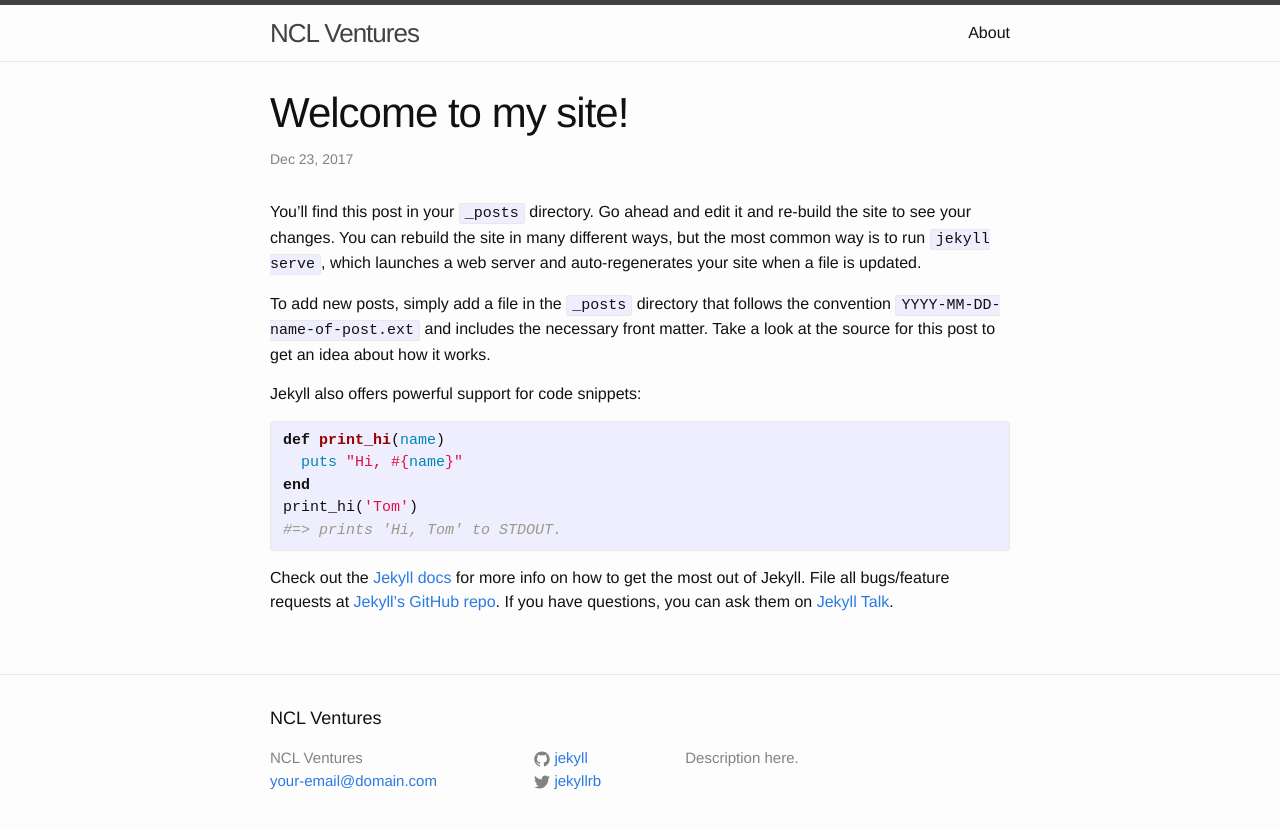
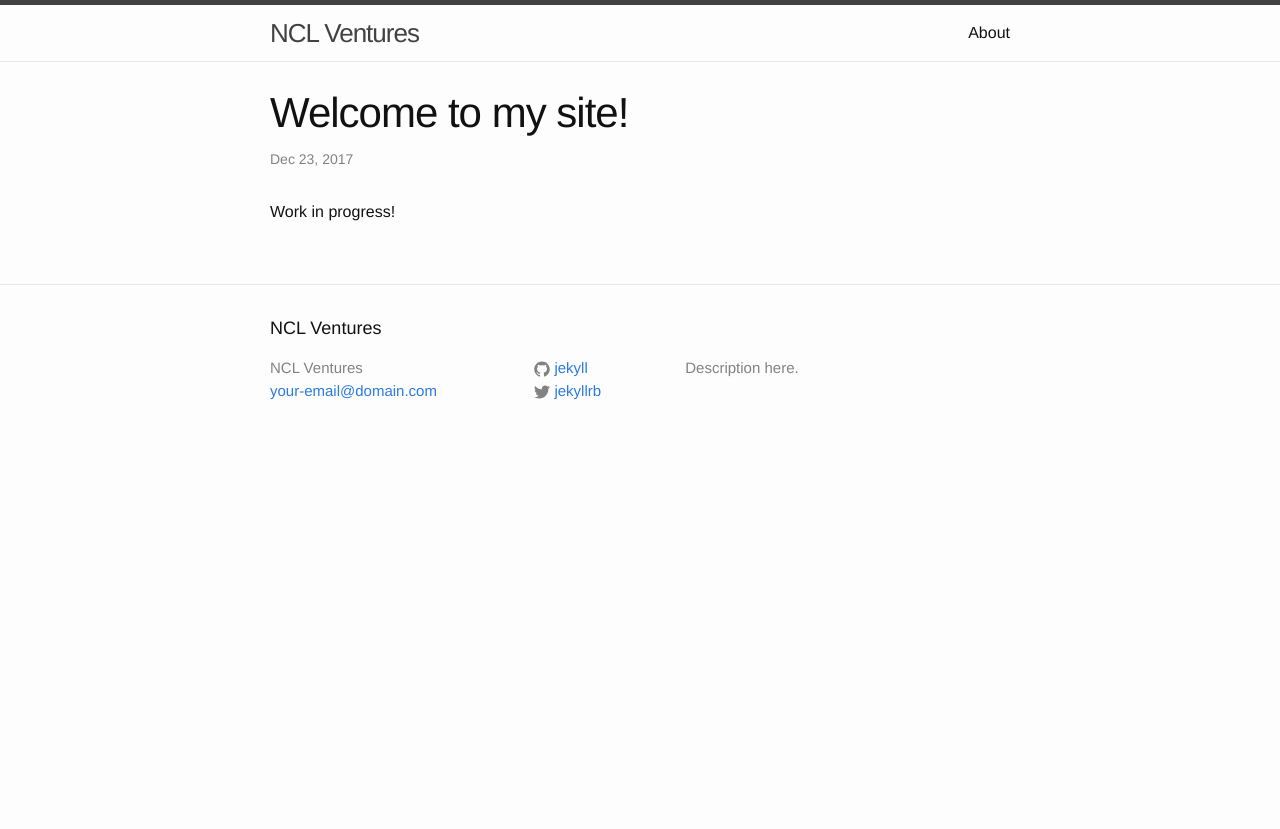
Before and after one commit to nigellam/nigellam.github.io, a Jekyll site: the page built from _posts/2017-06-25-welcome-to-jekyll.markdown, in a window 1280 px wide. Shown: the top 829 px of the page. Built offline with Jekyll 4.4.1, drawn with Linux system fonts in a browser that asks for light colours.

Commit message:
Update 2017-06-25-welcome-to-jekyll.markdown

```diff
--- a/_posts/2017-06-25-welcome-to-jekyll.markdown
+++ b/_posts/2017-06-25-welcome-to-jekyll.markdown
@@ -4,21 +4,7 @@ title:  "Welcome to my site!"
 date:   2017-12-23 02:08:20 +0000
 categories: jekyll update
 ---
-You’ll find this post in your `_posts` directory. Go ahead and edit it and re-build the site to see your changes. You can rebuild the site in many different ways, but the most common way is to run `jekyll serve`, which launches a web server and auto-regenerates your site when a file is updated.
-
-To add new posts, simply add a file in the `_posts` directory that follows the convention `YYYY-MM-DD-name-of-post.ext` and includes the necessary front matter. Take a look at the source for this post to get an idea about how it works.
-
-Jekyll also offers powerful support for code snippets:
-
-{% highlight ruby %}
-def print_hi(name)
-  puts "Hi, #{name}"
-end
-print_hi('Tom')
-#=> prints 'Hi, Tom' to STDOUT.
-{% endhighlight %}
-
-Check out the [Jekyll docs][jekyll-docs] for more info on how to get the most out of Jekyll. File all bugs/feature requests at [Jekyll’s GitHub repo][jekyll-gh]. If you have questions, you can ask them on [Jekyll Talk][jekyll-talk].
+Work in progress!
 
 [jekyll-docs]: http://jekyllrb.com/docs/home
 [jekyll-gh]:   https://github.com/jekyll/jekyll
```
